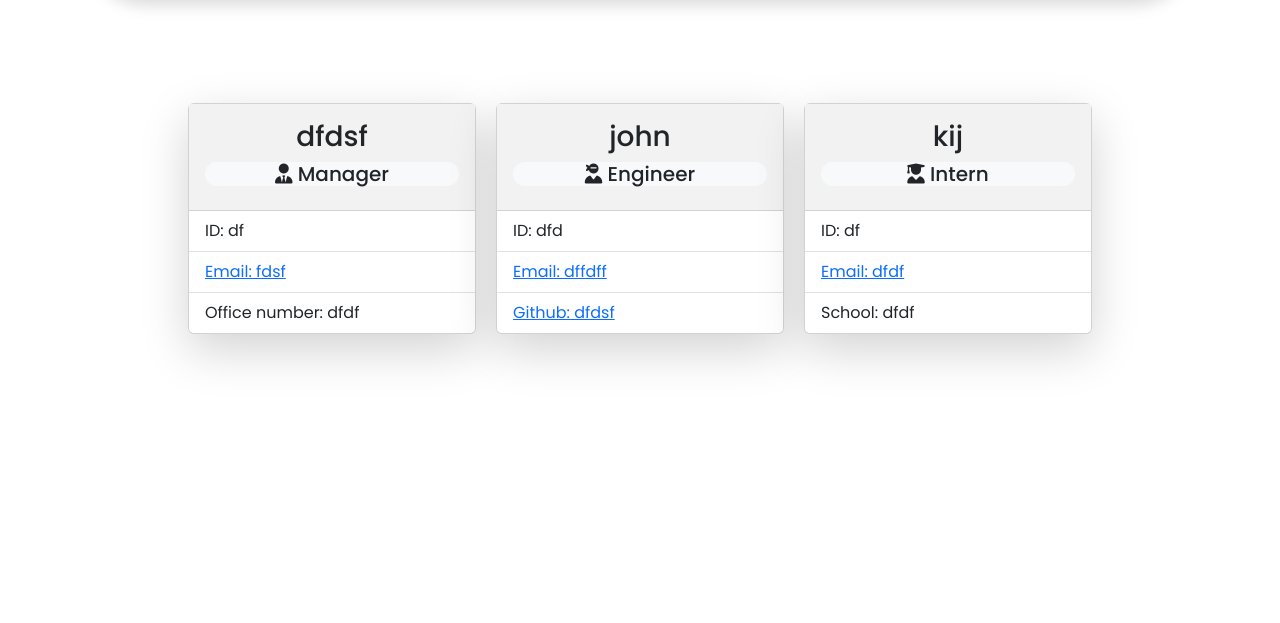
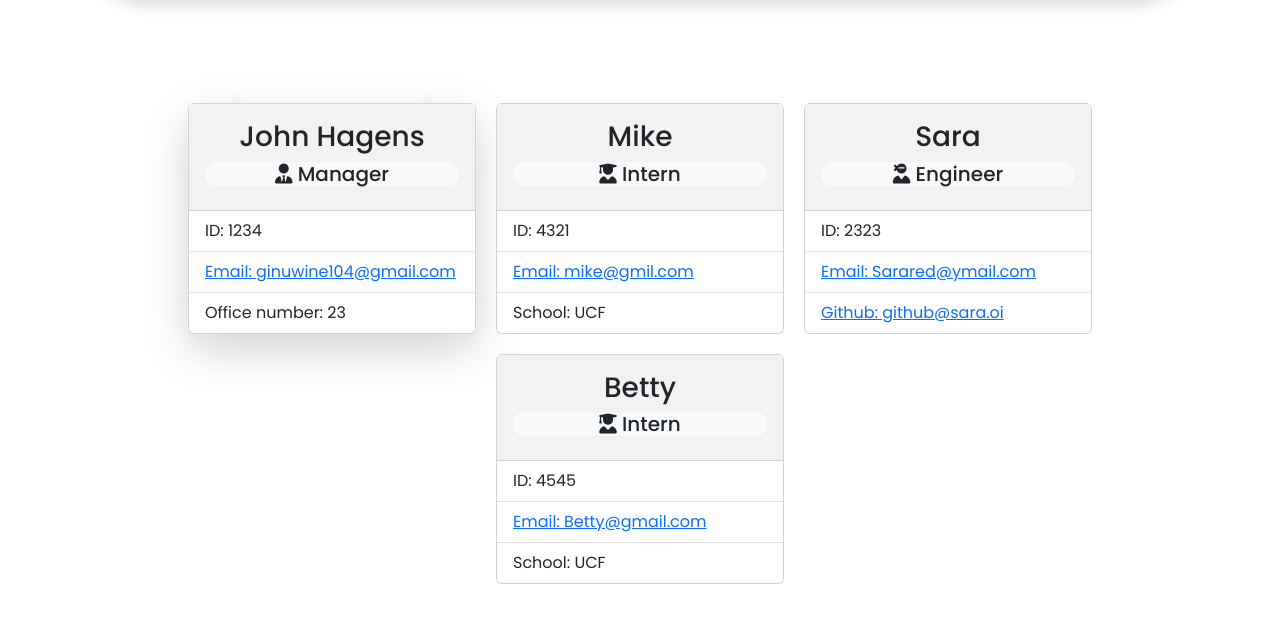
Before and after one commit to JonJon50/Team-Profile-Generator, a website: page dist/team.html in a window 1280 px wide. Shown: the part 133-756 px from the top of the page. Drawn offline with nearby package versions, Linux system fonts and the light colour scheme.

Commit message:
added pictures

```diff
--- a/dist/team.html
+++ b/dist/team.html
@@ -16,11 +16,10 @@
     </head>
     <body>
 
-      <!--  -->
-
+    <!-- jumbotron -->
        <div  class="text-center jumbotron jumbotron-fluid">
         <div class="container">
-         <h1 class="display-1 border border-light rounded-pill shadow p-3 mb-5 bg-body rounded">Team Workforce</h1>
+         <h1 class="display-1 border border-light rounded-pill shadow p-3 mb-5 bg-body rounded" >Team Workforce</h1>
       </div>
       </div>
       <!-- card container -->
@@ -28,40 +27,52 @@
         <div class="row">
         <div class="card-area col-12 d-flex justify-content-center mt-5">
   <!-- Manager card -->
-        <div class="card text shadow-lg bg-body rounded" style="width: 18rem;">
+ <div class="card text shadow-lg  bg-body rounded" style="width: 18rem;">
         <div class="card-body">
-         <h3 class="card-title text-center" id="name">dfdsf</h3>
+         <h3 class="card-title text-center" id="name">John Hagens</h3>
          <h5 id="role" class="text-center bg-light text-wrap rounded-pill"><i class="fas fa-user-tie"></i> Manager</h5>
         </div>
          <ul class="list-group list-group-flush">
-         <li class="list-group-item" id="id">ID: df</li>
-         <li class="list-group-item" id="email"><a href="mailto:fdsf">Email: fdsf</a></li>
-         <li class="list-group-item" id="officeNum">Office number: dfdf</li>
+         <li class="list-group-item" id="id">ID: 1234</li>
+         <li class="list-group-item" id="email"><a href="mailto:ginuwine104@gmail.com">Email: ginuwine104@gmail.com</a></li>
+         <li class="list-group-item" id="officeNum">Office number: 23</li>
          </ul>
         </div>
 
+  <!-- Intern card -->
+       <div class="card" style="width: 18rem;">
+       <div class="card-body">
+        <h3 class="card-title text-center" id="name">Mike</h3>
+        <h5 id="role" class="text-center bg-light text-wrap rounded-pill"><i class="fas fa-user-graduate"></i> Intern</h5>
+       </div>
+        <ul class="list-group list-group-flush">
+        <li class="list-group-item" id="id">ID: 4321</li>
+        <li class="list-group-item" id="email"><a href="mailto:mike@gmil.com">Email: mike@gmil.com</a></li>
+    <li class="list-group-item" id="school">School: UCF</li>
+    </ul>
+  </div>
   <!-- Engineer card -->
-        <div class="card card text shadow-lg  bg-body rounded" style="width: 18rem;">
+        <div class="card" style="width: 18rem;">
         <div class="card-body">
-         <h3 class="card-title text-center" id="name">john</h3>
+         <h3 class="card-title text-center" id="name">Sara </h3>
          <h5 id="role" class="text-center bg-light text-wrap rounded-pill"><i class="fas fa-user-ninja"></i> Engineer</h5>
     </div>
          <ul class="list-group list-group-flush">
-         <li class="list-group-item" id="id">ID: dfd</li>
-         <li class="list-group-item" id="email"><a href="mailto:dffdff">Email: dffdff</a></li>
-         <li class="list-group-item" id="github"><a href="https://github.com/dfdsf" target="_blank">Github: dfdsf</a></li>
+         <li class="list-group-item" id="id">ID: 2323</li>
+         <li class="list-group-item" id="email"><a href="mailto:Sarared@ymail.com">Email: Sarared@ymail.com</a></li>
+         <li class="list-group-item" id="github"><a href="https://github.com/github@sara.oi" target="_blank">Github: github@sara.oi</a></li>
        </ul>
     </div>
   <!-- Intern card -->
-        <div class="card card text shadow-lg  bg-body rounded" style="width: 18rem;">
+       <div class="card" style="width: 18rem;">
        <div class="card-body">
-         <h3 class="card-title text-center" id="name">kij</h3>
+        <h3 class="card-title text-center" id="name">Betty</h3>
         <h5 id="role" class="text-center bg-light text-wrap rounded-pill"><i class="fas fa-user-graduate"></i> Intern</h5>
        </div>
         <ul class="list-group list-group-flush">
-         <li class="list-group-item" id="id">ID: df</li>
-         <li class="list-group-item" id="email"><a href="mailto:dfdf">Email: dfdf</a></li>
-         <li class="list-group-item" id="school">School: dfdf</li>
+        <li class="list-group-item" id="id">ID: 4545</li>
+        <li class="list-group-item" id="email"><a href="mailto:Betty@gmail.com">Email: Betty@gmail.com</a></li>
+    <li class="list-group-item" id="school">School: UCF</li>
     </ul>
   </div>
          </div>
```
Also changed, not shown: images/Cell Phone Responsive.png (added), images/Work Generator.png (added), images/Work Generator1.png (added), images/npm test passed.png (added). Lines whose indentation alone changed are shown as unchanged.
